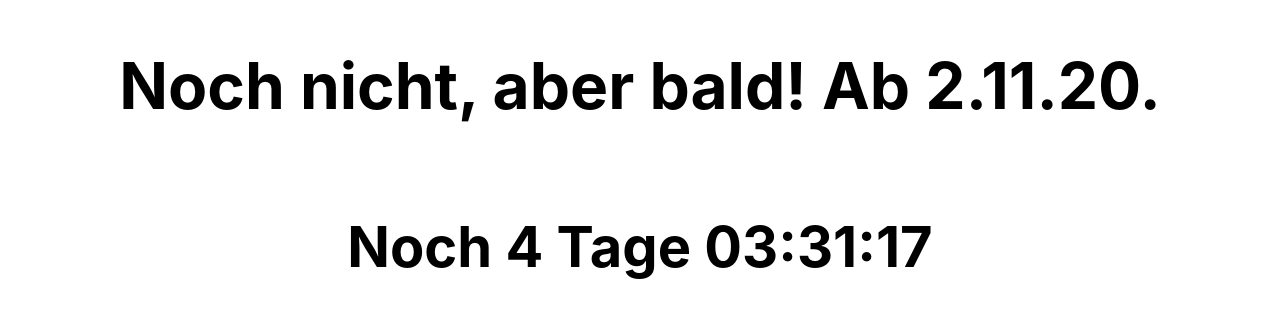
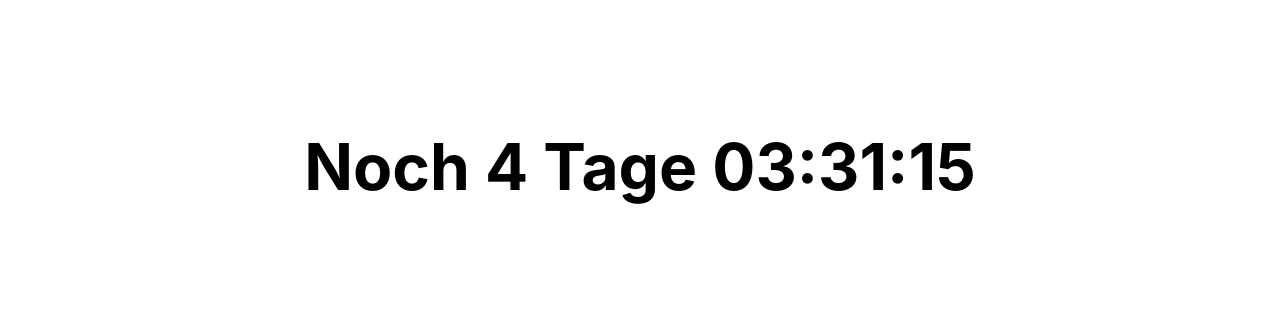
Before and after one commit to jonicious/lockdownornot, a React (Create React App) app: page / in a window 1280 px wide. Shown: the part 234-552 px from the top of the page. Built offline with nearby package versions, Linux system fonts and the light colour scheme.

Commit message:
Remove first sentence

```diff
--- a/src/App.js
+++ b/src/App.js
@@ -10,9 +10,8 @@ function App() {
 
     return (
         <>
-            <h1>Noch nicht, aber bald! Ab 2.11.20.</h1>
             <Countdown date={date} renderer={props => {
-                return <h2>Noch {props.days} Tage {formatNumber(props.hours)}:{formatNumber(props.minutes)}:{formatNumber(props.seconds)}</h2>
+                return <h1>Noch {props.days} Tage {formatNumber(props.hours)}:{formatNumber(props.minutes)}:{formatNumber(props.seconds)}</h1>
             }} />
         </>
     );
```
